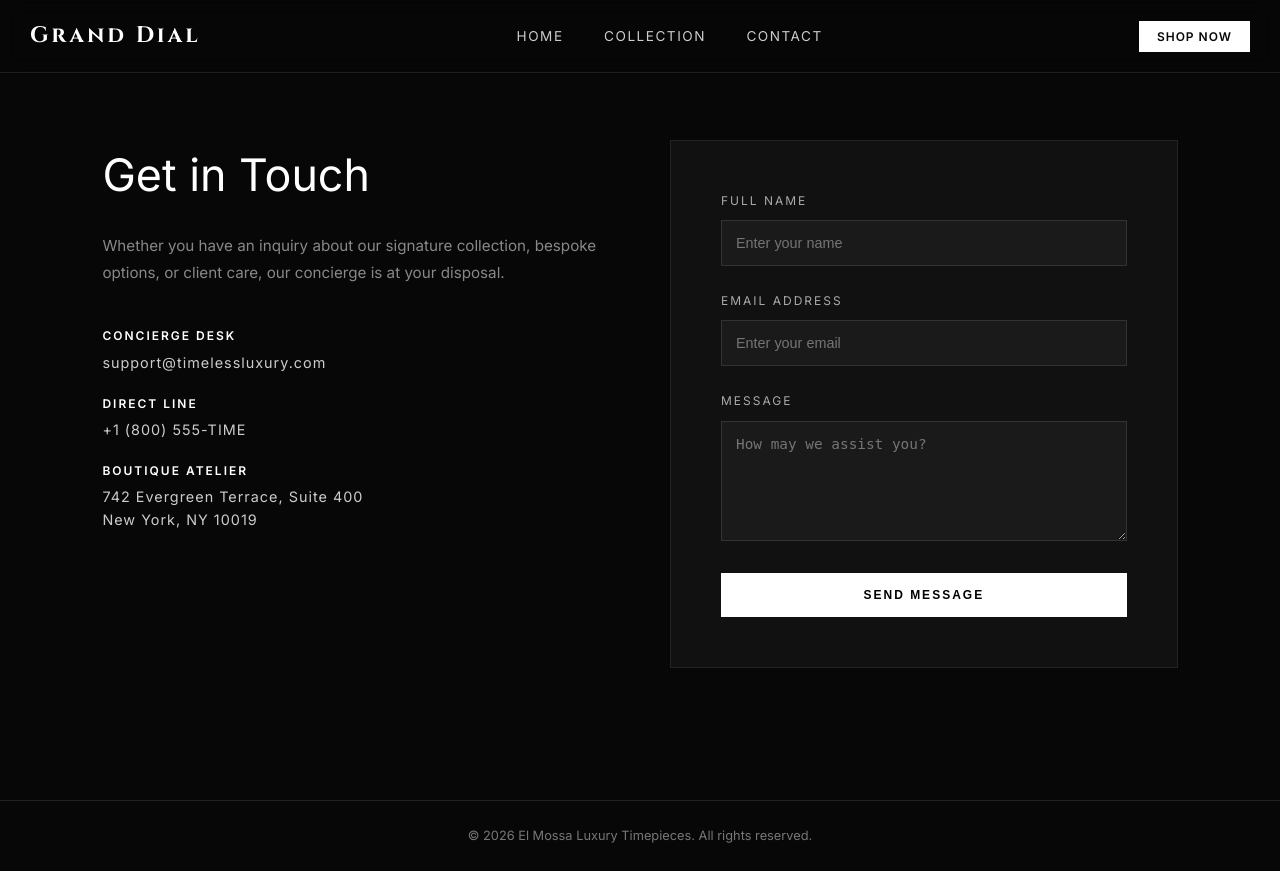
After one commit to Moss-codes/Grand_Dial_Website, a Django app: page /contact/ in a window 1280 px wide. The commit adds this page. Run offline with Django 5.2, Linux system fonts and the light colour scheme; some web fonts are replaced.

Commit message:
Added a dedicated contact page

```diff
--- a/core/views.py
+++ b/core/views.py
@@ -2,10 +2,10 @@ from django.shortcuts import render
 
 # Create your views here.
 def home(request):
-    return render(request,'core/index.html')
+    return render(request, 'core/index.html')
 
 def draft(request):
-    return render(request,'core/draft.html')
+    return render(request, 'core/draft.html')
 
 def collection(request):
     watches = [
@@ -40,4 +40,10 @@ def collection(request):
             "available": False,
         },
     ]
-    return render(request,'core/collection.html', context={'watches':watches})
+    return render(request, 'core/collection.html', context={'watches': watches})
+
+def contact(request):
+    if request.method == 'POST':
+        # Here you can handle form submission logic later (like sending an email)
+        pass
+    return render(request, 'core/contact.html')
--- a/djangoproject/urls.py
+++ b/djangoproject/urls.py
@@ -23,4 +23,5 @@ urlpatterns = [
     path('', views.home, name='home'), # In case the name is long they can use the variable name
     path('draft/', views.draft, name='draft'),
     path('collection/', views.collection, name='collection'),
+    path('contact/', views.contact, name='contact'),
 ]
--- a/templates/core/base.html
+++ b/templates/core/base.html
@@ -155,8 +155,7 @@
             <nav class="nav-links">
                 <a href="{% url 'home' %}">Home</a>
                 <a href="{% url 'collection' %}">Collection</a>
-                <a href="#reflections">Story</a>
-                <a href="#footer">Contact</a>
+                <a href="{% url 'contact' %}">Contact</a>
             </nav>
             <div class="nav-actions">
                 <a href="#signature" class="btn-primary-sm">Shop Now</a>
--- /dev/null
+++ b/templates/core/contact.html
@@ -0,0 +1,175 @@
+{% extends 'core/base.html' %}
+{% load static %}
+
+{% block title %}Contact Us{% endblock %}
+
+{% block extra_css %}
+        /* Contact Page Specific Styles */
+        .contact-section {
+            padding: 140px 8% 100px 8%;
+            background-color: var(--color-bg-dark, #000000);
+            color: var(--color-white, #ffffff);
+            min-height: 100vh;
+        }
+
+        .contact-container {
+            max-width: 1200px;
+            margin: 0 auto;
+            display: grid;
+            grid-template-columns: 1fr 1fr;
+            gap: 60px;
+            align-items: start;
+        }
+
+        .contact-info .serif-heading {
+            font-size: 2.8rem;
+            margin-bottom: 20px;
+            font-weight: 400;
+        }
+
+        .contact-desc {
+            font-size: 0.95rem;
+            color: #888;
+            line-height: 1.8;
+            margin-bottom: 40px;
+        }
+
+        .contact-details {
+            list-style: none;
+            padding: 0;
+            margin-bottom: 40px;
+        }
+
+        .contact-details li {
+            margin-bottom: 20px;
+            font-size: 0.9rem;
+            letter-spacing: 1px;
+            color: #ccc;
+        }
+
+        .contact-details strong {
+            display: block;
+            color: var(--color-white, #ffffff);
+            font-size: 0.75rem;
+            letter-spacing: 2px;
+            text-transform: uppercase;
+            margin-bottom: 5px;
+        }
+
+        /* Form Styling matching your dark aesthetic */
+        .contact-form-box {
+            background: #111111;
+            padding: 50px;
+            border: 1px solid #222;
+        }
+
+        .form-group {
+            margin-bottom: 25px;
+        }
+
+        .form-group label {
+            display: block;
+            font-size: 0.75rem;
+            letter-spacing: 2px;
+            text-transform: uppercase;
+            margin-bottom: 10px;
+            color: #aaa;
+        }
+
+        .form-control {
+            width: 100%;
+            background: #1a1a1a;
+            border: 1px solid #333;
+            padding: 14px;
+            color: #fff;
+            font-size: 0.9rem;
+            outline: none;
+            transition: border-color 0.3s;
+        }
+
+        .form-control:focus {
+            border-color: var(--color-white, #ffffff);
+        }
+
+        textarea.form-control {
+            resize: vertical;
+            min-height: 120px;
+        }
+
+        .btn-submit {
+            width: 100%;
+            background: var(--color-white, #ffffff);
+            color: #000000;
+            padding: 15px;
+            border: none;
+            font-size: 0.75rem;
+            font-weight: 600;
+            letter-spacing: 2px;
+            text-transform: uppercase;
+            cursor: pointer;
+            transition: opacity 0.3s;
+        }
+
+        .btn-submit:hover {
+            opacity: 0.85;
+        }
+
+        @media (max-width: 900px) {
+            .contact-container {
+                grid-template-columns: 1fr;
+            }
+            .contact-form-box {
+                padding: 30px 20px;
+            }
+        }
+{% endblock %}
+
+{% block content %}
+        <main>
+            <section class="contact-section">
+                <div class="contact-container">
+                    <!-- Left Side: Information -->
+                    <div class="contact-info">
+                        <h1 class="serif-heading">Get in Touch</h1>
+                        <p class="contact-desc">
+                            Whether you have an inquiry about our signature collection, bespoke options, or client care, our concierge is at your disposal.
+                        </p>
+                        <ul class="contact-details">
+                            <li>
+                                <strong>Concierge Desk</strong>
+                                support@timelessluxury.com
+                            </li>
+                            <li>
+                                <strong>Direct Line</strong>
+                                +1 (800) 555-TIME
+                            </li>
+                            <li>
+                                <strong>Boutique Atelier</strong>
+                                742 Evergreen Terrace, Suite 400<br>New York, NY 10019
+                            </li>
+                        </ul>
+                    </div>
+
+                    <!-- Right Side: Form -->
+                    <div class="contact-form-box">
+                        <form method="POST">
+                            {% csrf_token %}
+                            <div class="form-group">
+                                <label for="name">Full Name</label>
+                                <input type="text" id="name" name="name" class="form-control" required placeholder="Enter your name">
+                            </div>
+                            <div class="form-group">
+                                <label for="email">Email Address</label>
+                                <input type="email" id="email" name="email" class="form-control" required placeholder="Enter your email">
+                            </div>
+                            <div class="form-group">
+                                <label for="message">Message</label>
+                                <textarea id="message" name="message" class="form-control" required placeholder="How may we assist you?"></textarea>
+                            </div>
+                            <button type="submit" class="btn-submit">Send Message</button>
+                        </form>
+                    </div>
+                </div>
+            </section>
+        </main>
+{% endblock %}
```
Also changed, not shown: db.sqlite3 (added).
